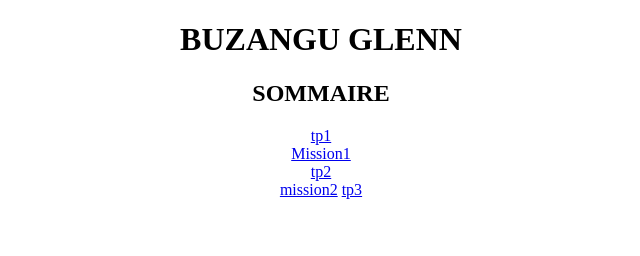
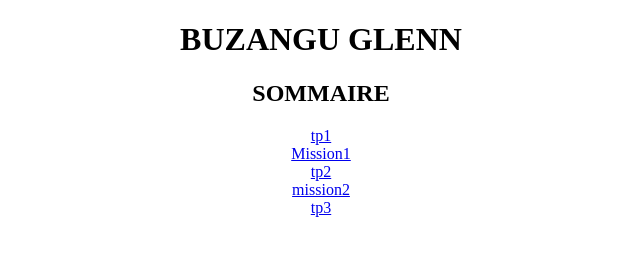
Before and after one commit to Demengo95/BTS-SIO1.2, a plain HTML site: page index.html in a window 1280 px wide. Shown: the full height of the page, 319-959 px from the left. Drawn offline with Linux system fonts and the light colour scheme.

Commit message:
Update index.html

```diff
--- a/index.html
+++ b/index.html
@@ -16,7 +16,7 @@
     <a href="tp1/index1.html"> tp1</a><br>
     <a href="mission1/Mission1.html"> Mission1</a><br>
     <a href="tp2/index.html">tp2</a><br>
-    <a href="mission2/index.html">mission2</a>
+    <a href="mission2/index.html">mission2</a><br>
      <a href="tp3/index2.html">tp3</a>
 </body></center>
 </html>
```
